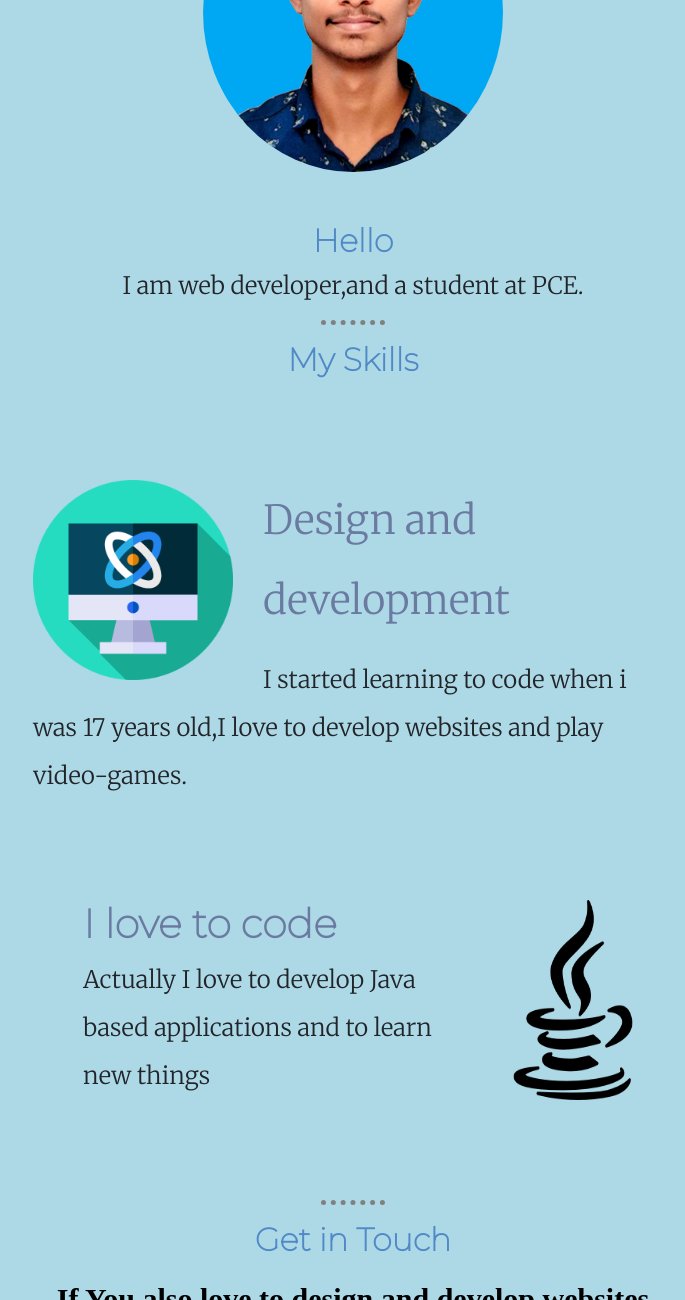
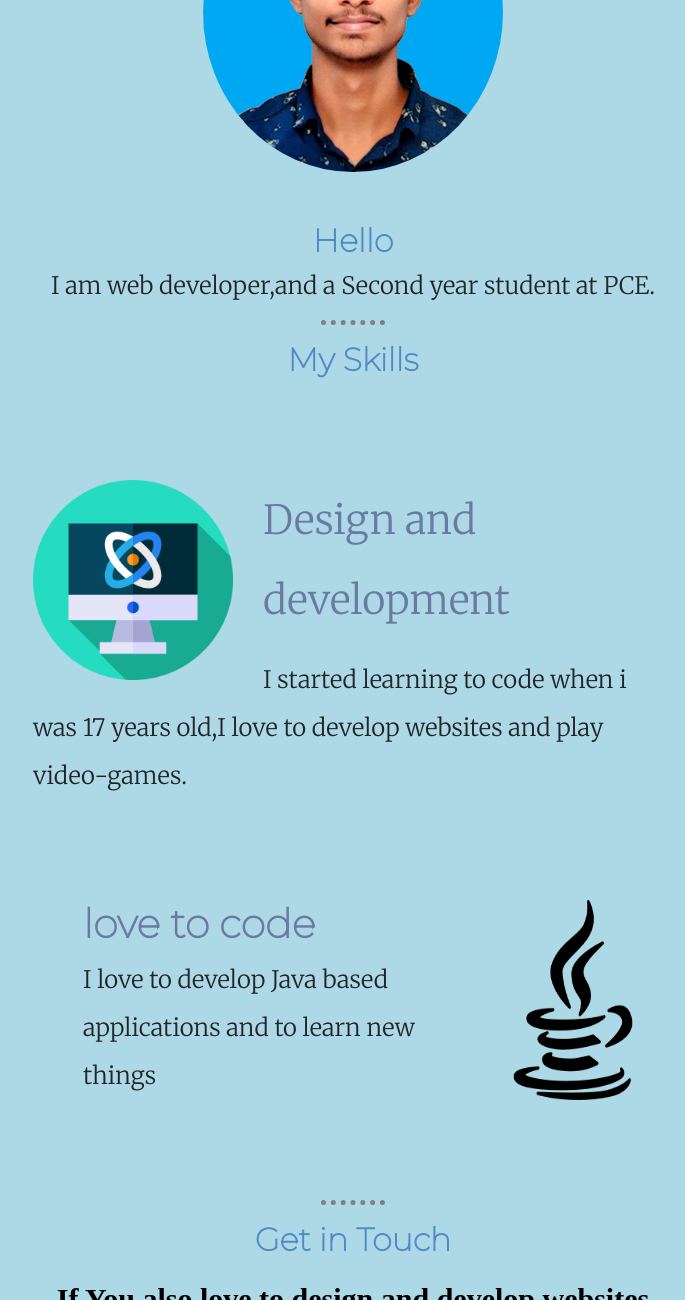
Before and after one commit to Sahil7475/Personal-site, a plain HTML site: page index.html in a window 1280 px wide. Shown: the part 1308-2608 px from the top of the page, without its empty margins (287-972 px from the left). Drawn offline with nearby package versions, Linux system fonts and the light colour scheme.

Commit message:
Update index.html

```diff
--- a/index.html
+++ b/index.html
@@ -48,7 +48,7 @@
       <div class="profile">
         <img class="circular" src="images/Sahil photo.jpg"  height="200" width="200" alt="sahil photo">
         <h2>Hello</h2>
-        <p>I am  web developer,and a student at PCE.</p>
+        <p>I am  web developer,and a Second year student at PCE.</p>
       </div>
       <hr>
       <div class="Skills">
@@ -60,8 +60,8 @@
         </div>
         <div class="skillrow">
           <img class="game"src="images/Java.png" height="200" width="200" alt="game">
-        <h3 class="code">I love to code</h3>
-        <p class="code">Actually I love to develop Java based applications and to learn new things</p>
+        <h3 class="code">love to code</h3>
+        <p class="code">I love to develop Java based applications and to learn new things</p>
   </div>
 </div>
       <hr>
```
